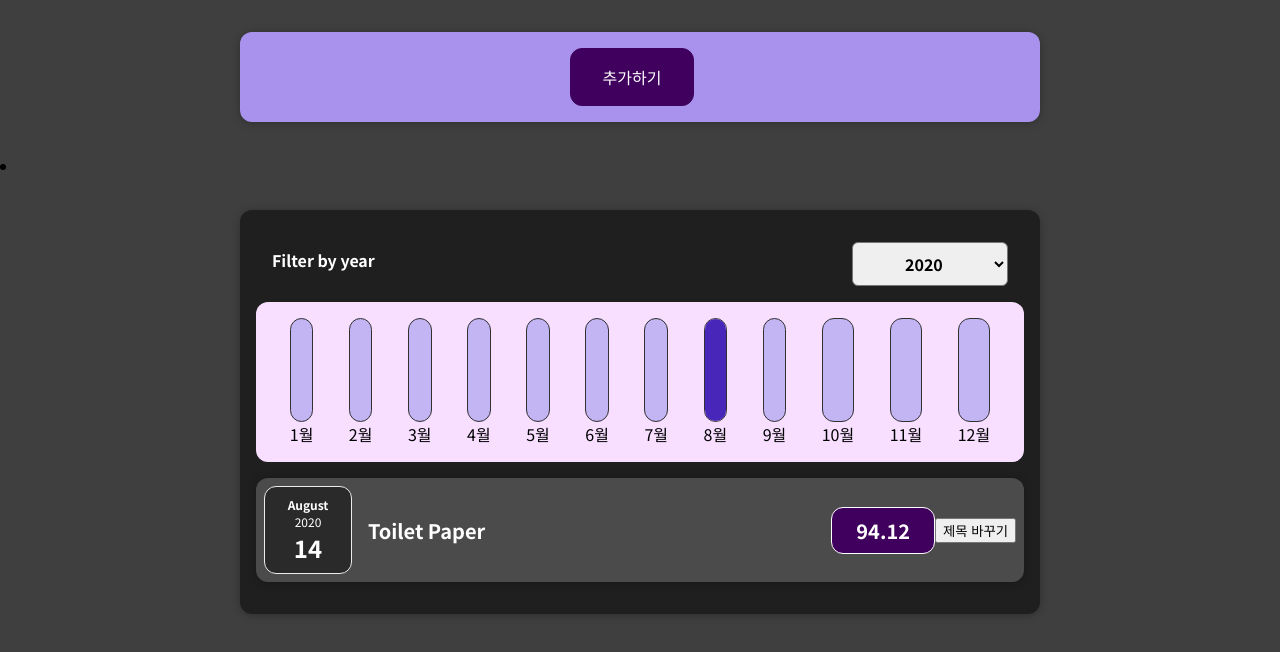
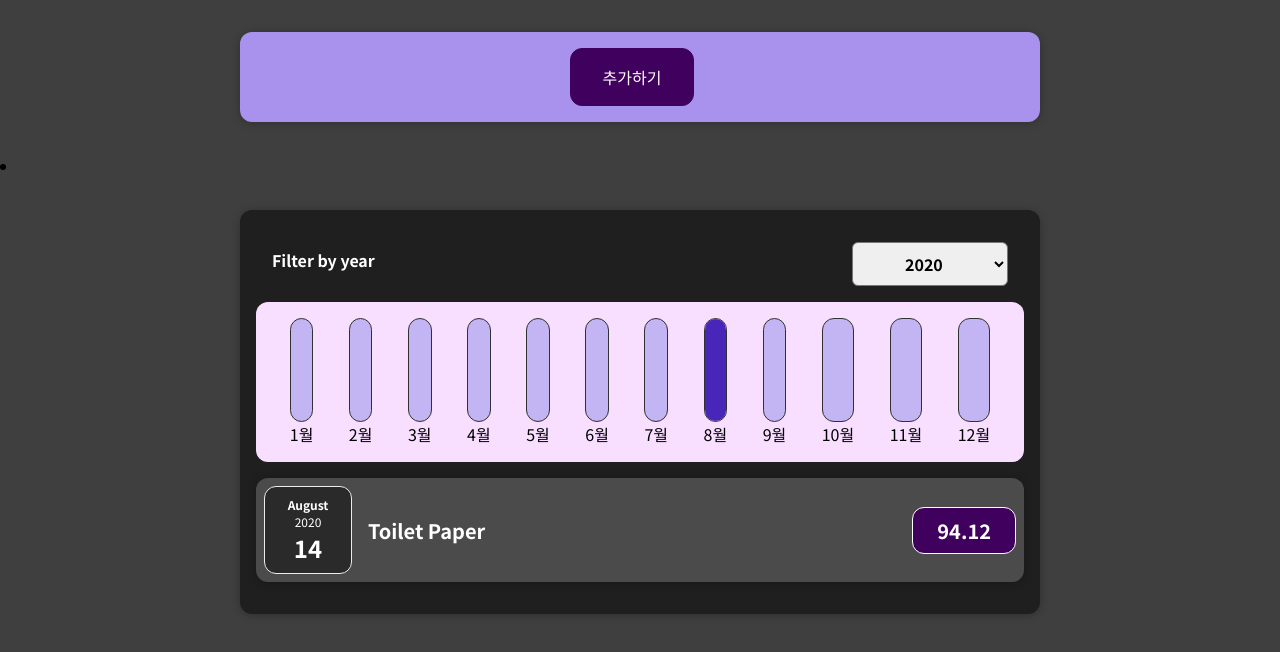
Before and after one commit to wonyoung2257/react_study, a React (Create React App) app: page / in a window 1280 px wide. Shown: the top 652 px of the page. Built offline with nearby package versions, Linux system fonts and the light colour scheme.

Commit message:
리팩토링

```diff
--- a/src/components/Expenses/Expenseltem.js
+++ b/src/components/Expenses/Expenseltem.js
@@ -5,9 +5,7 @@ import Card from "../UI/Card";
 
 function ExpenseItem(props) {
   const [title, setTitle] = useState(props.title);
-  const clickHandler = () => {
-    setTitle("Updated!");
-  };
+
   return (
     <Card className="expense-item">
       <ExpenseDate date={props.date} />
@@ -15,7 +13,6 @@ function ExpenseItem(props) {
         <h2>{props.title}</h2>
         <div className="expense-item__price">{props.amount}</div>
       </div>
-      <button onClick={clickHandler}>제목 바꾸기</button>
     </Card>
   );
 }
```
Also changed, not shown: 1 other file (tests, documents, lock files or other folders).
